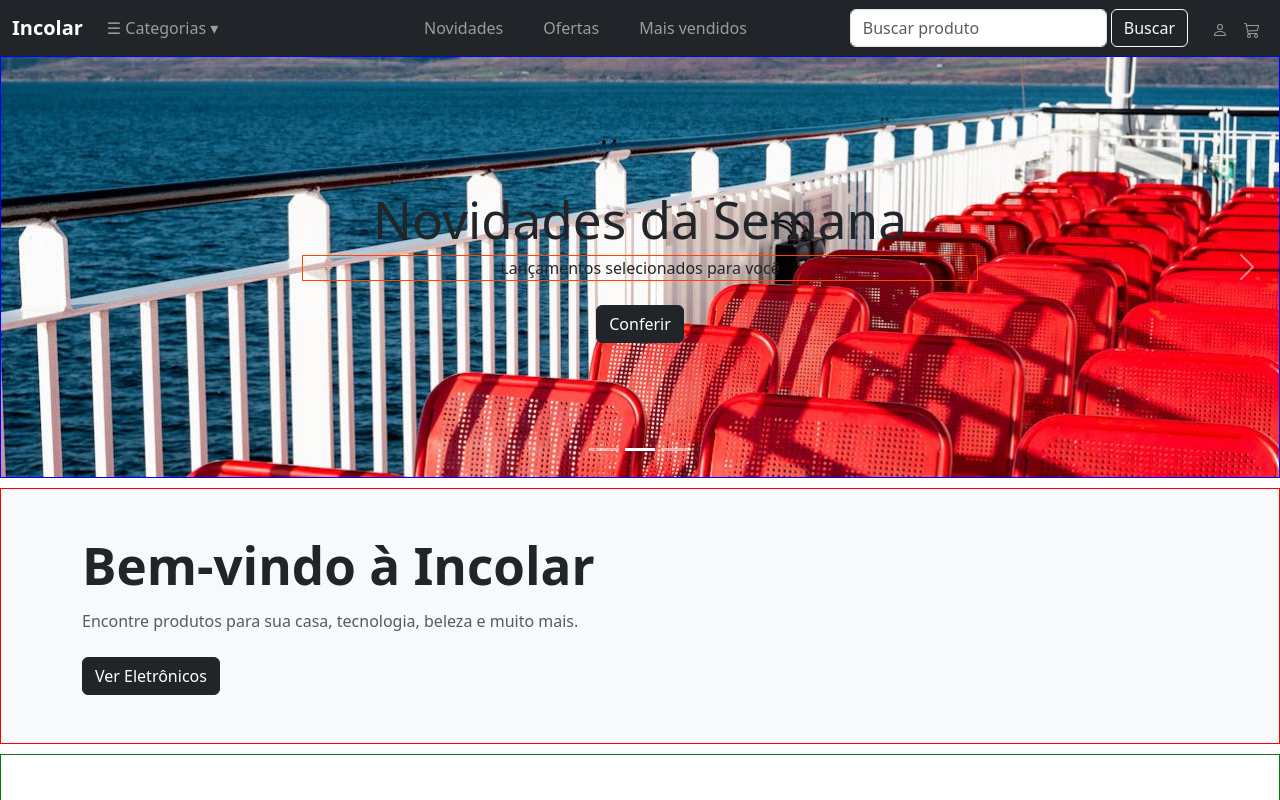
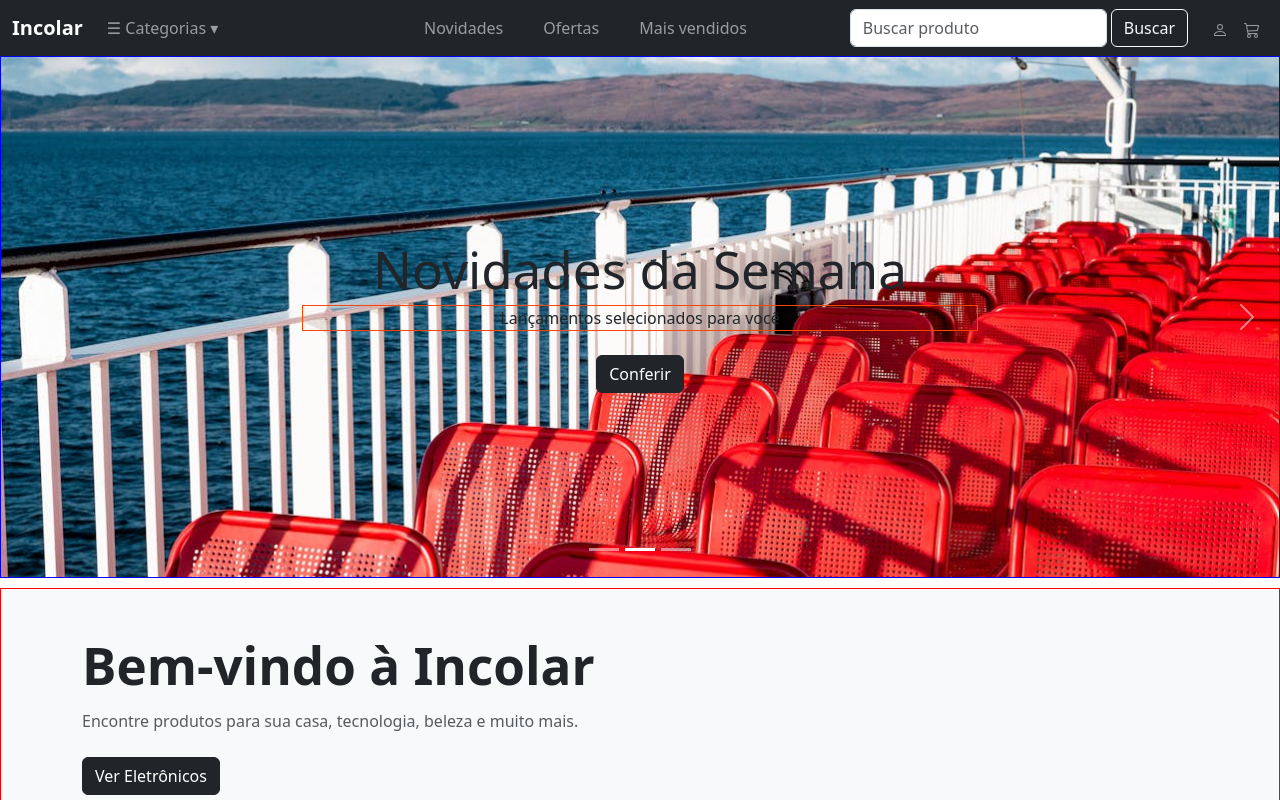
Before and after one commit to dcs30000/landingPage-reactjsBootstrap, a React (Vite) app: page / in a window 1280 px wide. Shown: the top 800 px of the page. Built offline with nearby package versions, Linux system fonts and the light colour scheme.

Commit message:
aumentei a altura para 520 em .hero-slide

```diff
--- a/src/pages/Home/Home.css
+++ b/src/pages/Home/Home.css
@@ -33,7 +33,7 @@
 
   /*height: clamp(300px, 45vh, 500px);*/
 
-  height: 420px;
+  height: 520px;
   display: flex;
   align-items: center;
   justify-content: center;
```
